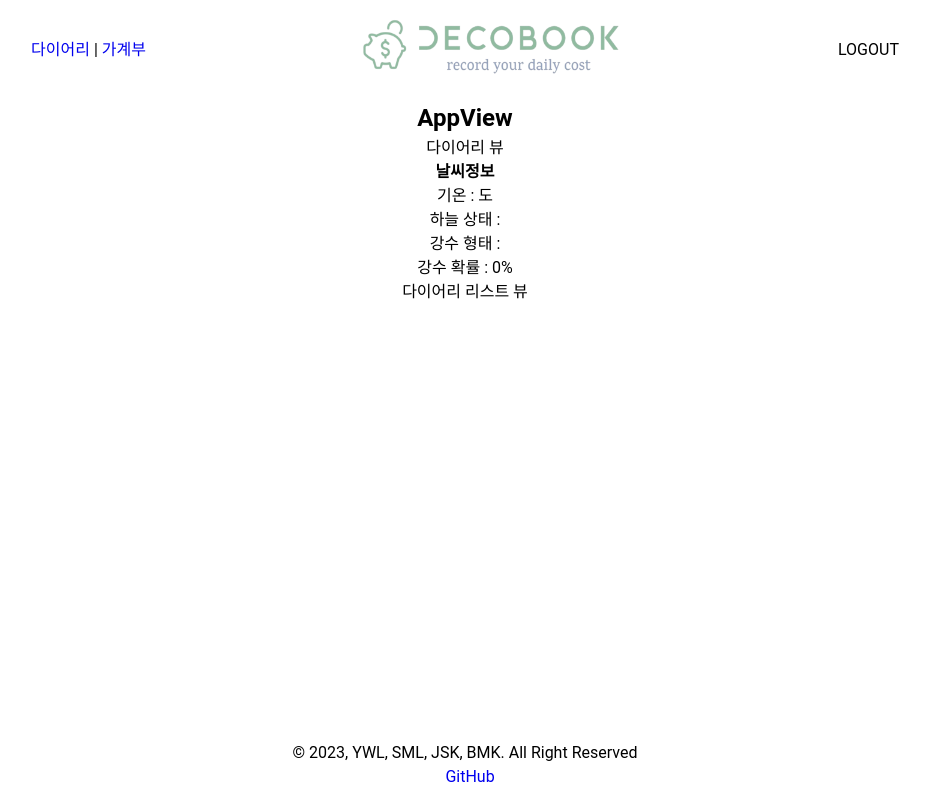
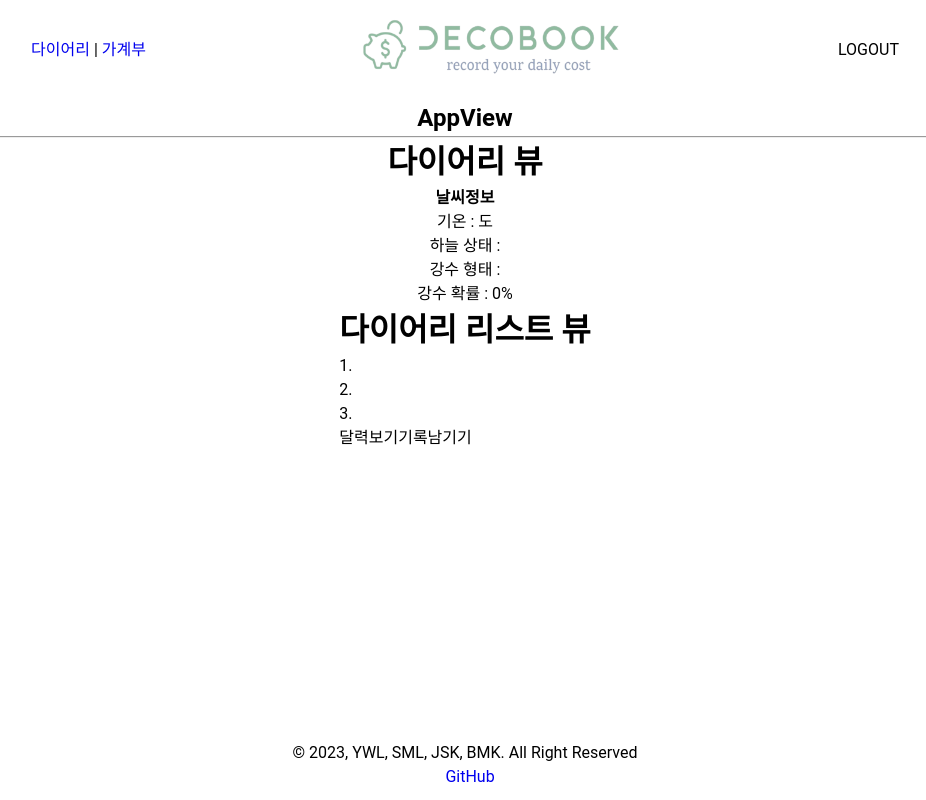
Before and after one commit to djsumin/DECOBOOK-FE, a Vue app: page /diary in a window 1280 px wide. Shown: the whole page, without its empty margins (175-1101 px from the left). Built offline with nearby package versions, Linux system fonts and the light colour scheme; no server answers.

Commit message:
[init]화면 흐름 시각화

```diff
--- a/src/App.vue
+++ b/src/App.vue
@@ -1,18 +1,17 @@
 <template>
   <div>
-    <TheHeaderNav class="app-header"/>
-    <h2 style="display: flex; justify-content: center;">AppView</h2>
-    <RouterView/>
-    <TheFooterNav class="app-footer"/>
+    <TheHeaderNav class="app-header" />
+    <h2 style="display: flex; justify-content: center">AppView</h2>
+    <hr />
+    <RouterView />
+    <TheFooterNav class="app-footer" />
   </div>
 </template>
 
 <script setup>
-import { RouterView } from 'vue-router';
+import { RouterView } from "vue-router";
 import TheHeaderNav from "./components/common/TheHeaderNav.vue";
 import TheFooterNav from "./components/common/TheFooterNav.vue";
-
-
 </script>
 
 <style scoped>
--- a/src/components/diary/DiaryDetail.vue
+++ b/src/components/diary/DiaryDetail.vue
@@ -1,9 +1,9 @@
 <template>
-  <div>다이어리 자세히 보기</div>
+  <div>
+    <h1>다이어리 자세히 보기</h1>
+  </div>
 </template>
 
-<script setup>
-
-</script>
+<script setup></script>
 
 <style scoped></style>
--- a/src/components/diary/DiaryList.vue
+++ b/src/components/diary/DiaryList.vue
@@ -1,7 +1,23 @@
 <template>
-  <div>다이어리 리스트 뷰</div>
+  <div>
+    <h1>다이어리 리스트 뷰</h1>
+    <div>1.</div>
+    <div>2.</div>
+    <div>3.</div>
+    <button @click="goMonthly()">달력보기</button>
+    <button @click="goRegist()">기록남기기</button>
+  </div>
 </template>
 
-<script setup></script>
+<script setup>
+import router from "@/router";
+const goMonthly = function () {
+  router.push({ name: "diaryMonthly" });
+};
+
+const goRegist = function () {
+  router.push({ name: "registDiary" });
+};
+</script>
 
 <style scoped></style>
--- a/src/components/diary/DiaryMonthly.vue
+++ b/src/components/diary/DiaryMonthly.vue
@@ -1,7 +1,22 @@
 <template>
-  <div>다이어리 달력 뷰</div>
+  <div>
+    <h1>다이어리 달력 뷰</h1>
+
+    <button @click="goRegist()">기록남기기</button>
+    <button @click="goList()">리스트보기</button>
+  </div>
 </template>
 
-<script setup></script>
+<script setup>
+import router from "@/router";
+
+const goRegist = function () {
+  router.push({ name: "registDiary" });
+};
+
+const goList = function () {
+  router.push({ name: "diaryList" });
+};
+</script>
 
 <style scoped></style>
--- a/src/views/DiaryView.vue
+++ b/src/views/DiaryView.vue
@@ -1,29 +1,28 @@
 <template>
   <div class="diary-container">
-    다이어리 뷰
+    <h1>다이어리 뷰</h1>
 
     <h4>날씨정보</h4>
     <div>기온 : {{ weatherStore.getTemperature }} 도</div>
-    <div>하늘 상태 : {{ weatherStore.getWeather }} </div>
-    <div>강수 형태 : {{ weatherStore.getPty }} </div>
-    <div>강수 확률 : {{ weatherStore.getPop }}% </div>
-
-    <RouterView/>
+    <div>하늘 상태 : {{ weatherStore.getWeather }}</div>
+    <div>강수 형태 : {{ weatherStore.getPty }}</div>
+    <div>강수 확률 : {{ weatherStore.getPop }}%</div>
+    <RouterView />
   </div>
 </template>
 
 <script setup>
-import { RouterView } from 'vue-router';
-import {ref, onMounted, computed,} from "vue";
-import {useWeatherStore} from "@/stores/weather";
+import { RouterView } from "vue-router";
+import { ref, onMounted, computed } from "vue";
+import { useWeatherStore } from "@/stores/weather";
+import DiaryList from "@/components/diary/DiaryList.vue";
 
 const weatherStore = useWeatherStore();
 
-onMounted(()=>{
+onMounted(() => {
   weatherStore.getToday();
   weatherStore.getAPIData();
-})
-
+});
 </script>
 
 <style scoped>
--- a/src/views/HomeView.vue
+++ b/src/views/HomeView.vue
@@ -1,13 +1,10 @@
 <template>
   <div class="home-container">
-    로그인화면 띄워놓는 main
-
+    <h1>로그인화면 띄워놓는 main</h1>
   </div>
 </template>
 
-<script setup>
-
-</script>
+<script setup></script>
 
 <style scoped>
 .home-container {
--- a/src/views/LedgerView.vue
+++ b/src/views/LedgerView.vue
@@ -1,13 +1,13 @@
 <template>
   <div class="ledger-container">
-    가계부 뷰
+    <h1>가계부 뷰</h1>
 
-    <RouterView/>
+    <RouterView />
   </div>
 </template>
 
 <script setup>
-import { RouterView } from 'vue-router';
+import { RouterView } from "vue-router";
 </script>
 
 <style scoped>
--- a/src/views/RegistDiaryView.vue
+++ b/src/views/RegistDiaryView.vue
@@ -1,5 +1,5 @@
 <template>
-  <div>다이어리 작성 뷰</div>
+  <div><h1>다이어리 작성 뷰</h1></div>
 </template>
 
 <script setup></script>
--- a/src/views/RegistLedgerView.vue
+++ b/src/views/RegistLedgerView.vue
@@ -1,5 +1,5 @@
 <template>
-  <div>가계부 작성 뷰</div>
+  <div><h1>가계부 작성 뷰</h1></div>
 </template>
 
 <script setup></script>
--- a/src/views/RegistUserView.vue
+++ b/src/views/RegistUserView.vue
@@ -1,5 +1,5 @@
 <template>
-  <div>회원가입 뷰</div>
+  <div><h1>회원가입 뷰</h1></div>
 </template>
 
 <script setup></script>
```
